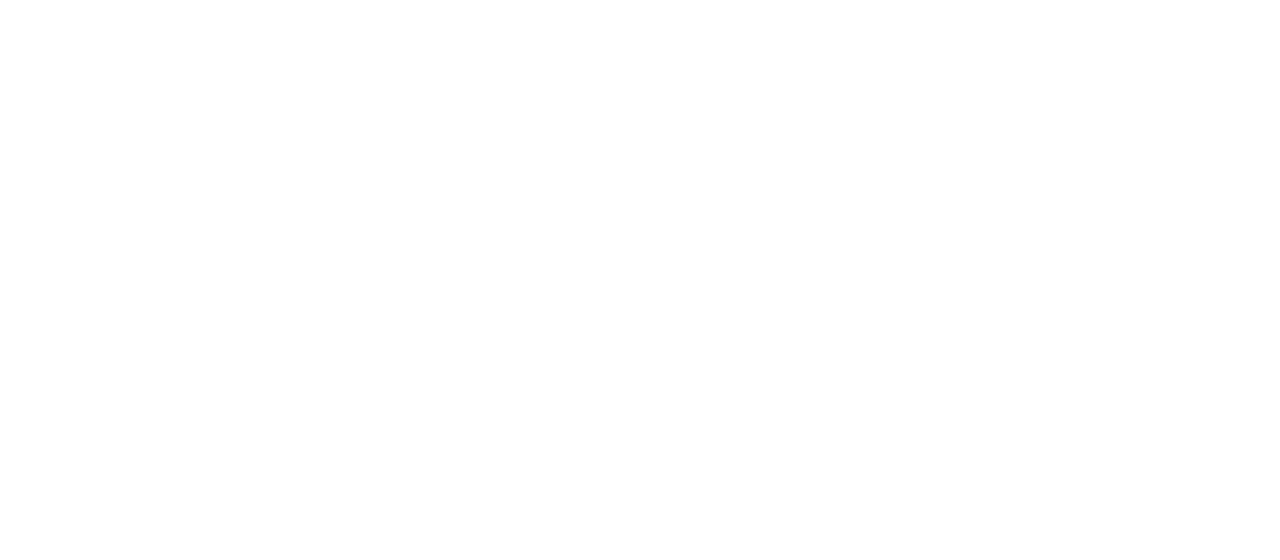
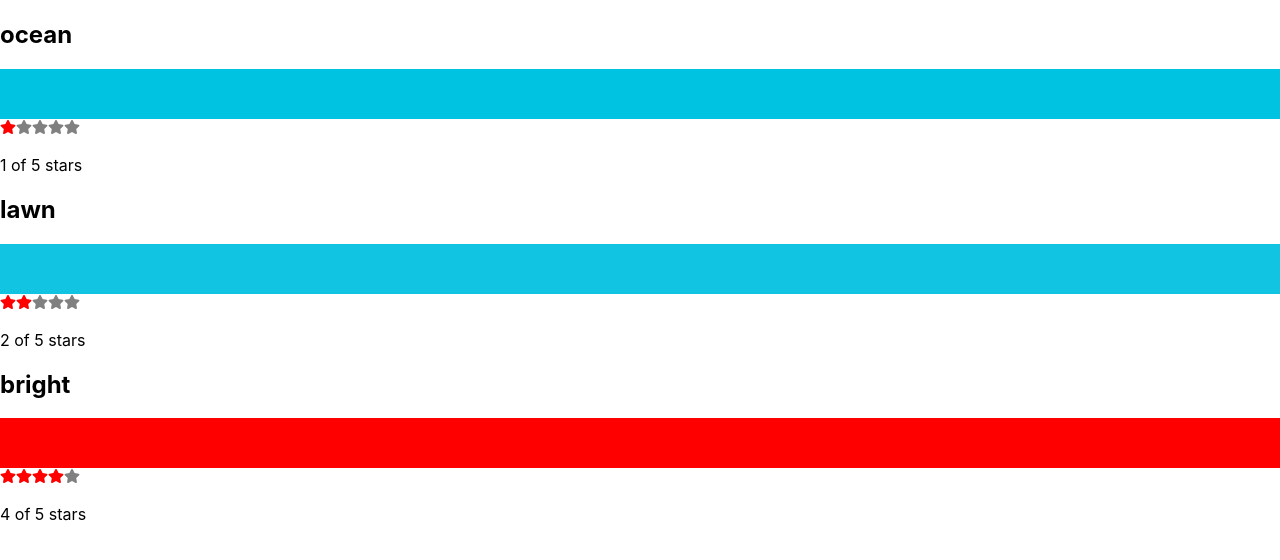
Before and after one commit to mzumi/learning-react, a React (Create React App) app in the folder react-icons/: page / in a window 1280 px wide. Shown: the top 560 px of the page. Built offline with nearby package versions, Linux system fonts and the light colour scheme.

Commit message:
Create color and rating components

```diff
--- a/react-icons/package.json
+++ b/react-icons/package.json
@@ -12,6 +12,7 @@
     "@types/react-dom": "^17.0.11",
     "react": "^17.0.2",
     "react-dom": "^17.0.2",
+    "react-icons": "^4.3.1",
     "react-scripts": "5.0.0",
     "typescript": "^4.5.5",
     "web-vitals": "^2.1.4"
--- a/react-icons/src/App.tsx
+++ b/react-icons/src/App.tsx
@@ -1,9 +1,13 @@
-import React from 'react';
+import React, { useState } from 'react'
+import colorData from './data/colors.json'
+import { ColorList } from './ColorList'
+import { StarRating } from './StarRating'
 
 function App() {
+  const [colors] = useState(colorData);
+
   return (
-    <div className="App">
-    </div>
+    <ColorList colors={colors} />
   );
 }
 
--- /dev/null
+++ b/react-icons/src/Color.tsx
@@ -0,0 +1,13 @@
+import React from "react"
+import { ColorData } from "./ColorData"
+import { StarRating } from "./StarRating";
+
+export const Color: React.FC<{ colorData: ColorData }> = (props) => {
+  return (
+    <section>
+      <h1>{props.colorData.title}</h1>
+      <div style={{ height: 50, backgroundColor: props.colorData.color }} ></div>
+      <StarRating totalStars={5} selectedStars={props.colorData.rating} />
+    </section>
+  );
+}
--- /dev/null
+++ b/react-icons/src/ColorData.tsx
@@ -0,0 +1 @@
+export type ColorData = { id: string, title: string, color: string, rating: number }
--- /dev/null
+++ b/react-icons/src/ColorList.tsx
@@ -0,0 +1,13 @@
+import React from "react"
+import { Color } from "./Color"
+import { ColorData } from "./ColorData"
+
+export const ColorList: React.FC<{ colors: ColorData[] }> = (props) => {
+  if (!props.colors.length) return <div>No colors</div>
+
+  return (
+    <div>
+      {props.colors.map(color => <Color key={color.id} colorData={color} />)}
+    </div>
+  );
+}
--- /dev/null
+++ b/react-icons/src/StarRating.tsx
@@ -0,0 +1,23 @@
+import React, { useState } from "react"
+import { FaStar } from "react-icons/fa"
+
+const Star: React.FC<{
+  selected: boolean, onSelect: React.MouseEventHandler<SVGElement>
+}> = (props) => {
+  return <FaStar color={props.selected ? "red" : "gray"} onClick={props.onSelect} />
+}
+
+export const StarRating: React.FC<{ totalStars: number, selectedStars: number }> = (props) => {
+  const [selectedStars, setSelectedStars] = useState(props.selectedStars)
+
+  return (
+    <div>
+      {[...Array(props.totalStars)].map((_, i) => (
+        <Star key={i} selected={selectedStars > i} onSelect={() => setSelectedStars(i + 1)} />)
+      )}
+      <p>
+        {selectedStars} of {props.totalStars} stars
+      </p>
+    </div>
+  )
+}
--- /dev/null
+++ b/react-icons/src/data/colors.json
@@ -0,0 +1,20 @@
+[
+  {
+    "id": "0175",
+    "title": "ocean",
+    "color": "#00c3e2",
+    "rating": 1
+  },
+  {
+    "id": "93c7",
+    "title": "lawn",
+    "color": "#10c4e2",
+    "rating": 2
+  },
+  {
+    "id": "a11e",
+    "title": "bright",
+    "color": "#ff0000",
+    "rating": 4
+  }
+]
```
Also changed, not shown: 1 other file (tests, documents, lock files or other folders).
